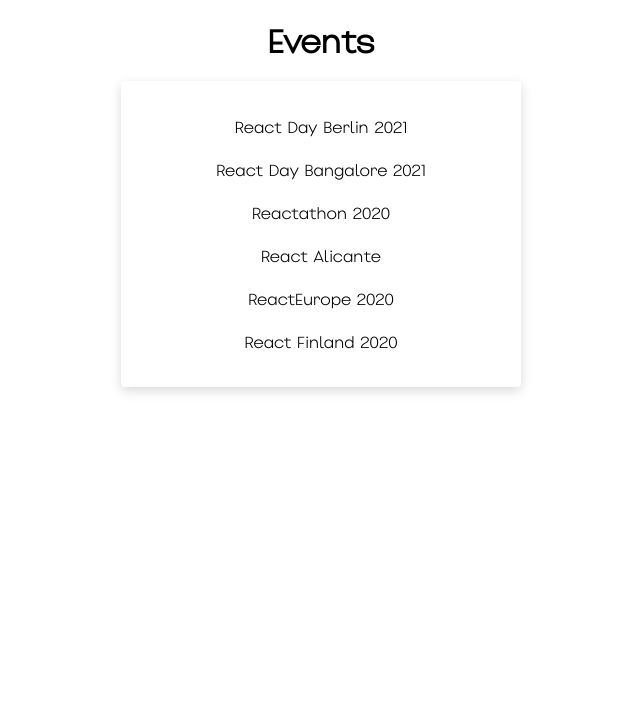
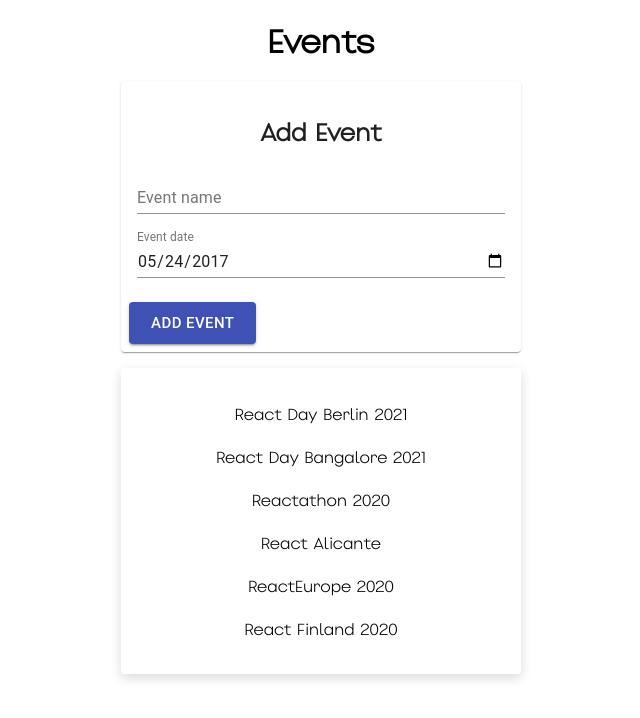
Before and after one commit to wormyy/slido-assignment, a React (Create React App) app: page / in a window 1280 px wide. Shown: the top 718 px of the page, without its empty margins (319-959 px from the left). Built offline with nearby package versions, Linux system fonts and the light colour scheme.

Commit message:
Basic add form

```diff
--- a/package.json
+++ b/package.json
@@ -3,6 +3,7 @@
   "version": "0.1.0",
   "private": true,
   "dependencies": {
+    "@material-ui/core": "4.11.0",
     "@testing-library/jest-dom": "^4.2.4",
     "@testing-library/react": "^9.3.2",
     "@testing-library/user-event": "^7.1.2",
--- a/src/App.tsx
+++ b/src/App.tsx
@@ -1,6 +1,7 @@
 import React, { useState } from "react";
 import styled from "styled-components";
 import EventList from "./components/EventList";
+import EventForm from "./components/EventForm";
 
 const AppContainer = styled.div`
   text-align: center;
@@ -54,6 +55,7 @@
   return (
     <AppContainer>
       <h1>Events</h1>
+      <EventForm />
       <EventList events={events} />
     </AppContainer>
   );
--- /dev/null
+++ b/src/components/EventForm.tsx
@@ -0,0 +1,50 @@
+import React from "react";
+import TextField from "@material-ui/core/TextField";
+import Card from "@material-ui/core/Card";
+import CardContent from "@material-ui/core/CardContent";
+import CardActions from "@material-ui/core/CardActions";
+import Button from "@material-ui/core/Button";
+
+import styled from "styled-components";
+
+export interface EventFormProps {}
+
+const StyledTextField = styled(TextField)`
+  margin-top: 16px;
+`;
+
+const StyledForm = styled.form`
+  display: flex;
+  flex-direction: column;
+`;
+
+const EventForm: React.SFC<EventFormProps> = () => {
+  return (
+    <Card>
+      <CardContent>
+        <h2>Add Event</h2>
+        <StyledForm noValidate autoComplete="off">
+          <StyledTextField label="Event name" id="event-name" />
+          <StyledTextField
+            id="date"
+            label="Event date"
+            type="date"
+            defaultValue="2017-05-24"
+            // className={classes.textField}
+            InputLabelProps={{
+              shrink: true,
+            }}
+            style={{ marginTop: 16 }}
+          />
+        </StyledForm>
+      </CardContent>
+      <CardActions>
+        <Button variant="contained" size="large" color="primary">
+          Add event
+        </Button>
+      </CardActions>
+    </Card>
+  );
+};
+
+export default EventForm;
```
Also changed, not shown: 1 other file (tests, documents, lock files or other folders).
